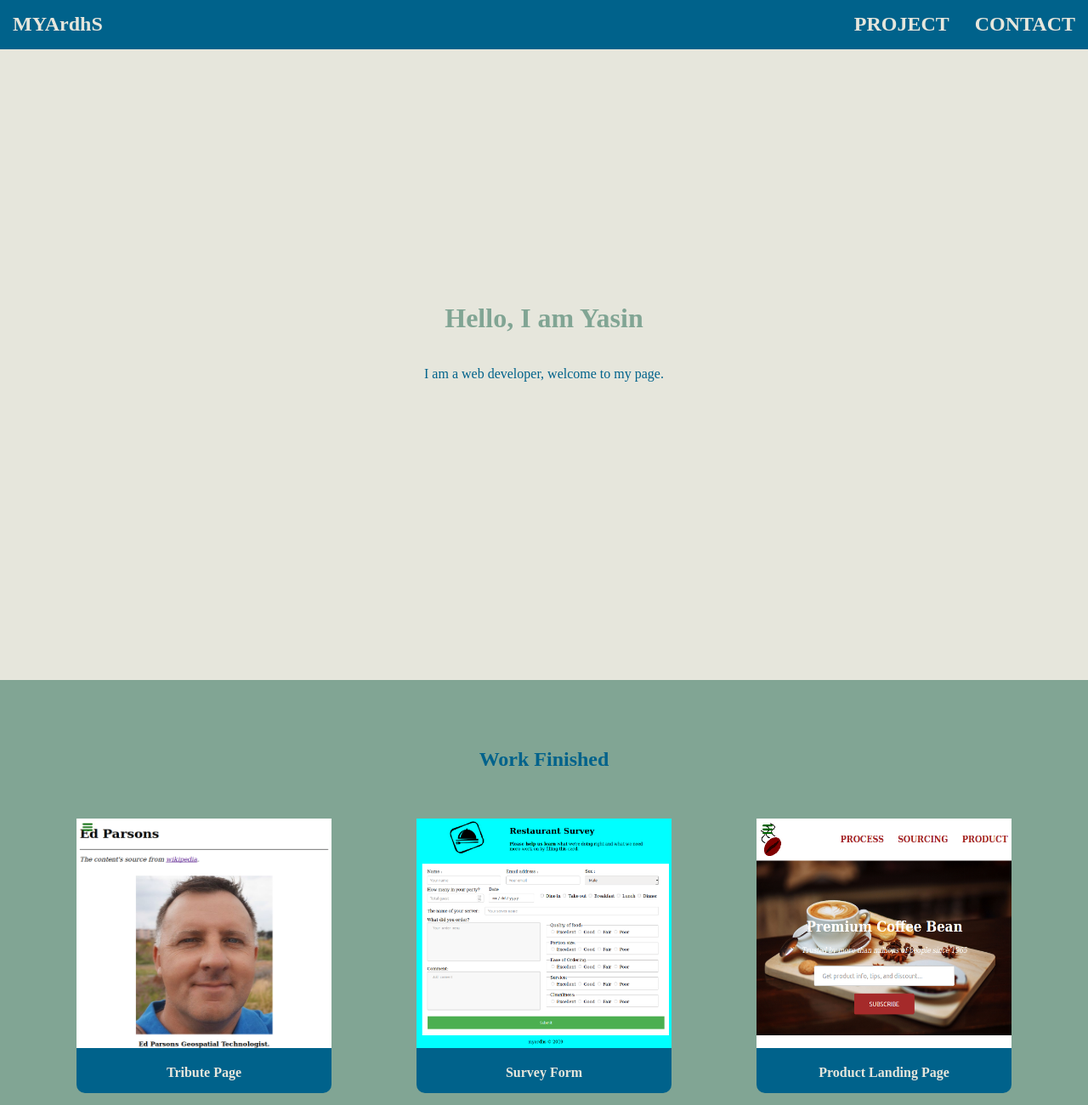
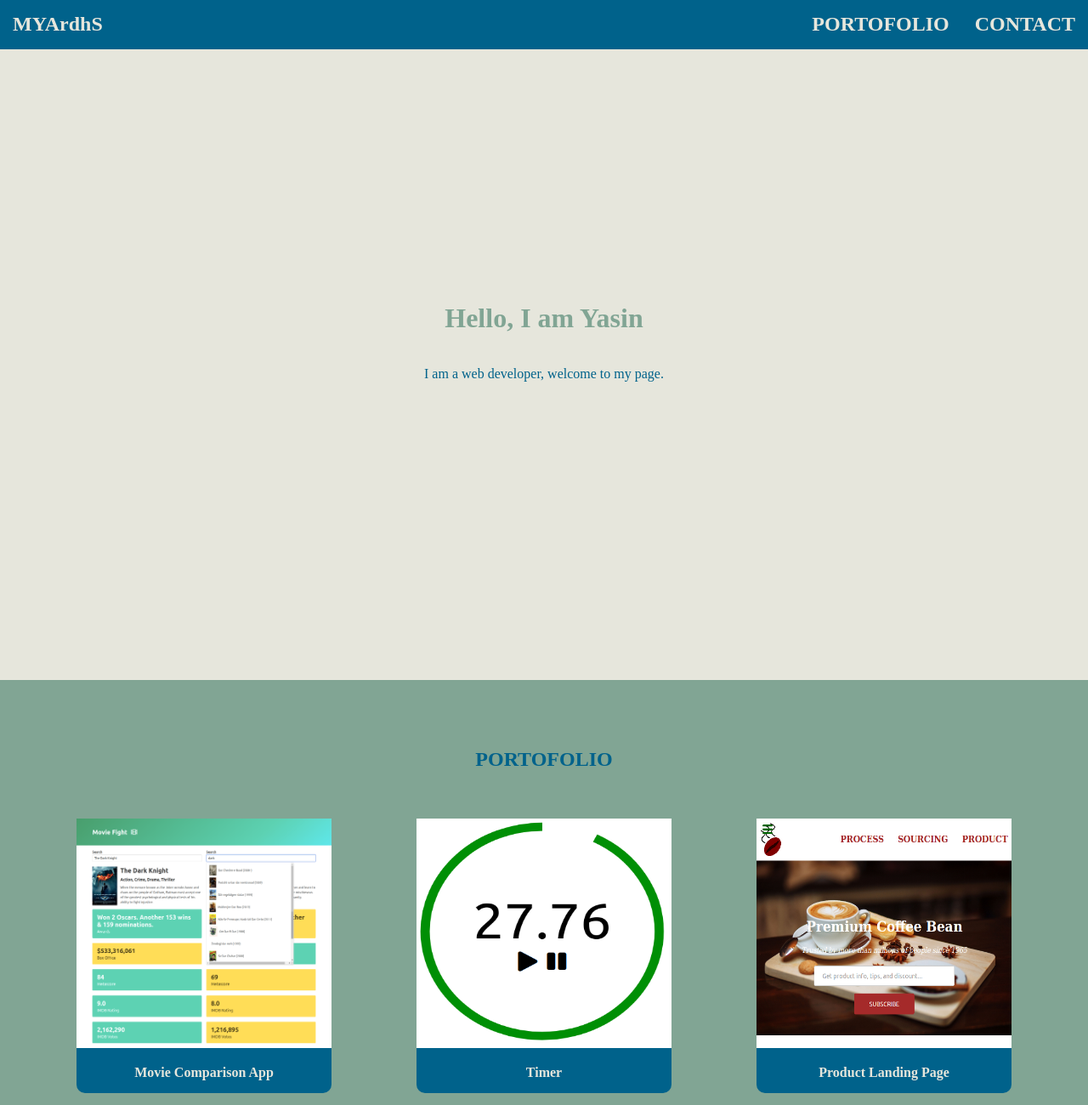
Before and after one commit to myardhs/myardhs.github.io, a plain HTML site: page index.html in a window 1280 px wide. Shown: the top 1300 px of the page at 85% size. Drawn offline with Linux system fonts and the light colour scheme.

Commit message:
update content

```diff
--- a/index.html
+++ b/index.html
@@ -11,7 +11,7 @@
             <header id="nav-header"><a href="#home">MYArdhS</a></header>
             <div id="link-container">
                 <div class="nav-link">
-                    <a href="#projects">PROJECT</a>
+                    <a href="#projects">PORTOFOLIO</a>
                 </div>
                 <div class="nav-link">
                     <a href="#contact">CONTACT</a>
@@ -25,20 +25,24 @@
             </section>
             <section id="projects">
                 <header>
-                    <h2>Work Finished</h2>
+                    <h2>PORTOFOLIO</h2>
                 </header>
                 <div id="card-container">
                     <figure class="project-tile">
-                        <a href="https://myardhs.github.io/freecodecamp/tribute-page/myardhs-tribute-page.html"><img src="assets/tribute-page.png"></a>
-                        <figcaption><a href="https://myardhs.github.io/freecodecamp/tribute-page/myardhs-tribute-page.html">Tribute Page</a></figcaption>
+                        <a href="https://myardhs.github.io/movieFight/index.html"><img src="assets/movieFight.png"></a>
+                        <figcaption><a href="https://myardhs.github.io/movieFight/index.html">Movie Comparison App</a></figcaption>
+                    </figure>
+                    <figure class="project-tile">
+                        <a href="http://myardhs.github.io/timer/index.html"><img src="assets/timer.png"></a>
+                        <figcaption><a href="http://myardhs.github.io/timer/index.html">Timer</a></figcaption>
+                    </figure>
+                    <figure class="project-tile">
+                        <a href="http://myardhs.github.io/freecodecamp/product-landing-page/myardhs-plp.html"><img src="assets/product-landing-page.png"></a>
+                        <figcaption><a href="https://myardhs.github.io/freecodecamp/product-landing-page/myardhs-plp.html">Product Landing Page</a></figcaption>
                     </figure>
                     <figure class="project-tile">
                         <a href="https://myardhs.github.io/freecodecamp/survey-form/myardhs-survey-form.html"><img src="assets/survey-form.png"></a>
                         <figcaption><a href="https://myardhs.github.io/freecodecamp/survey-form/myardhs-survey-form.html">Survey Form</a></figcaption>
-                    </figure>
-                    <figure class="project-tile">
-                        <a href="http://myardhs.github.io/freecodecamp/product-landing-page/myardhs-plp.html"><img src="assets/product-landing-page.png"></a>
-                        <figcaption><a href="https://myardhs.github.io/freecodecamp/product-landing-page/myardhs-plp.html">Product Landing Page</a></figcaption>
                     </figure>
                     <figure class="project-tile">
                         <a href="http://myardhs.github.io/freecodecamp/technical-documentation/myardhs-tdp.html"><img src="assets/technical-doc.png"></a>
@@ -47,6 +51,10 @@
                     <figure class="project-tile">
                         <a href="https://myardhs.github.io/freecodecamp/personal-portofolio/myardhs-pp.html"><img src="assets/portofolio.png"></a>
                         <figcaption><a href="https://myardhs.github.io/freecodecamp/personal-portofolio/myardhs-pp.html">Personal Portofolio</a></figcaption>
+                    </figure>
+                    <figure class="project-tile">
+                        <a href="https://myardhs.github.io/freecodecamp/tribute-page/myardhs-tribute-page.html"><img src="assets/tribute-page.png"></a>
+                        <figcaption><a href="https://myardhs.github.io/freecodecamp/tribute-page/myardhs-tribute-page.html">Tribute Page</a></figcaption>
                     </figure>
                 </div>
             </section>
```
Also changed, not shown: assets/movieFight.png (added), assets/timer.png (added).
